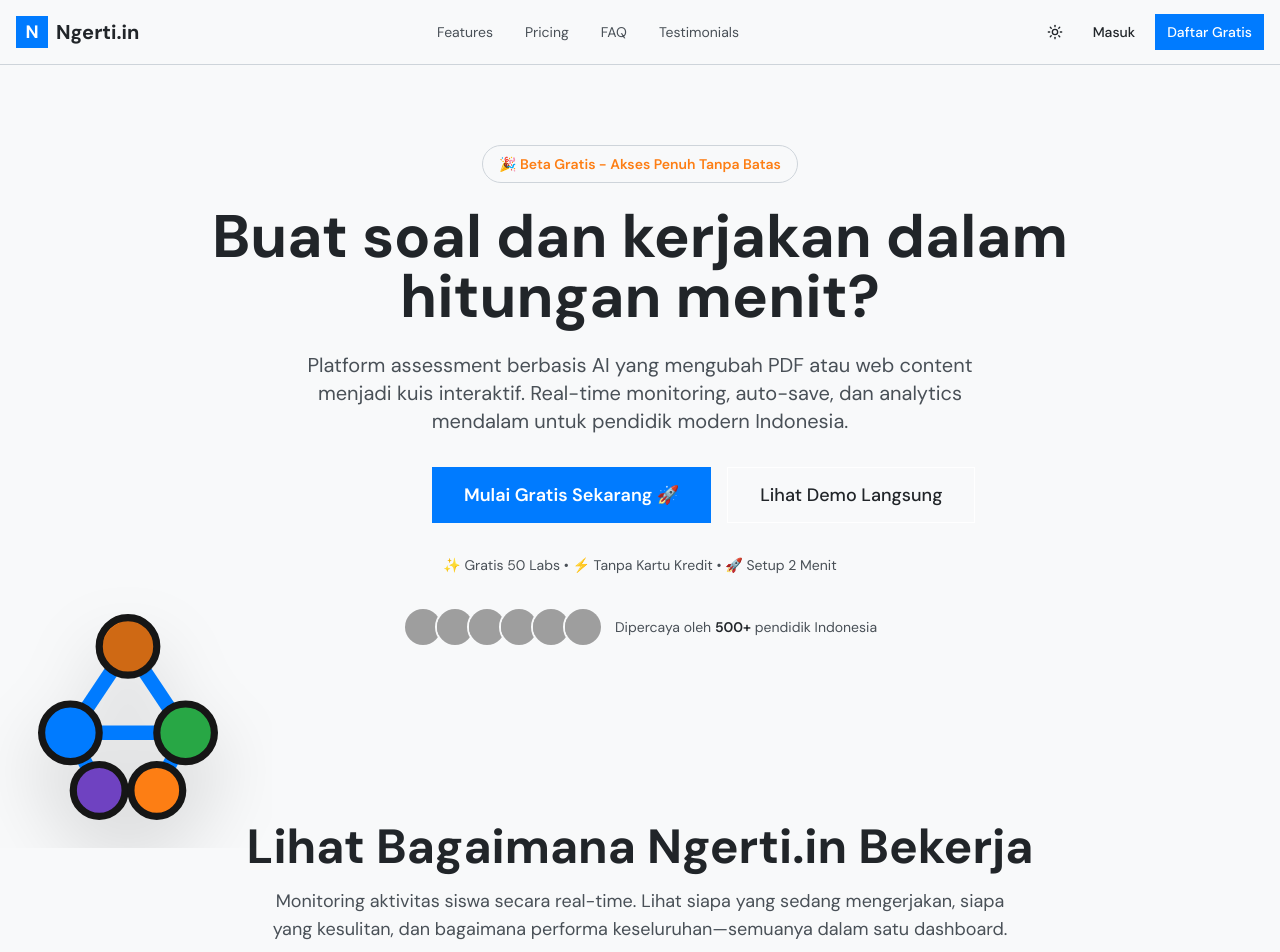
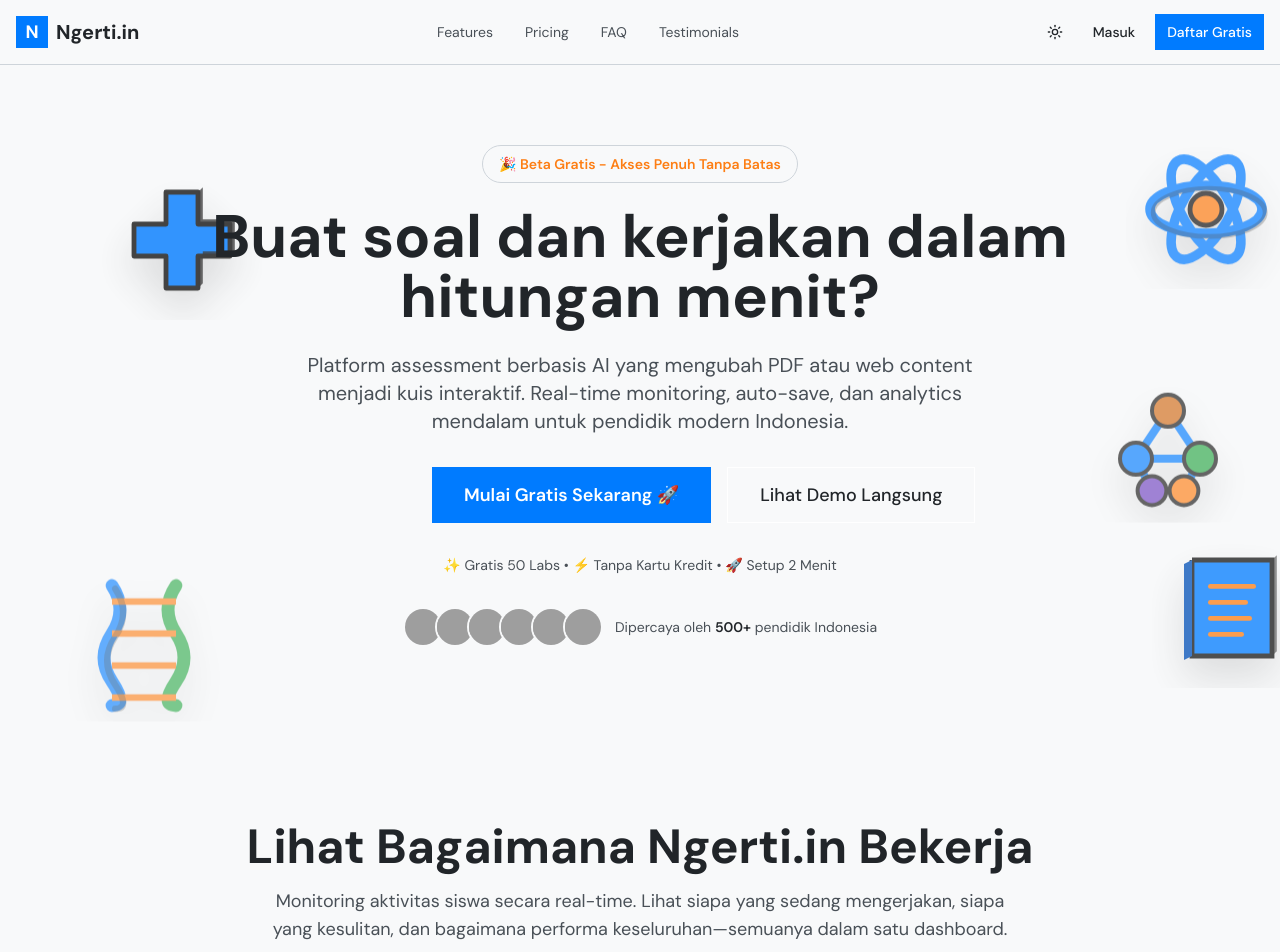
Before and after one commit to manikandareas/datafast-clone-maker, a React (Vite) app: page / in a window 1280 px wide. Shown: the top 952 px of the page. Built offline with nearby package versions, Linux system fonts and the light colour scheme; grey boxes are pictures that could not be loaded; the HTML template or start-up script is replaced by a standard one.

Commit message:
Constrain SVG to Hero
Render all 5 abstract subject SVGs statically in the Hero section with smaller size and abstract placements; remove scroll-based animation and ensure they appear together in the hero without disturbing content.

```diff
--- a/src/components/Hero.tsx
+++ b/src/components/Hero.tsx
@@ -15,8 +15,10 @@ export const Hero = () => {
   ];
 
   return (
-    <section className="py-12 md:py-20 px-4 relative overflow-hidden">
-      <SubjectShapes />
+    <section className="py-12 md:py-20 px-4 relative overflow-hidden min-h-[80vh]">
+      <div className="absolute inset-0 z-0">
+        <SubjectShapes />
+      </div>
       <div className="container mx-auto max-w-5xl text-center relative z-20">
         <div className="inline-block mb-4 md:mb-6 px-3 md:px-4 py-1.5 md:py-2 rounded-full bg-accent/10 border border-accent/20">
           <span className="text-accent font-semibold text-xs md:text-sm">
--- a/src/components/SubjectShapes.tsx
+++ b/src/components/SubjectShapes.tsx
@@ -1,64 +1,31 @@
-import { useEffect, useState } from "react";
-
 export const SubjectShapes = () => {
-  const [scrollProgress, setScrollProgress] = useState(0);
-
-  useEffect(() => {
-    const handleScroll = () => {
-      const totalHeight = document.documentElement.scrollHeight - window.innerHeight;
-      const progress = window.scrollY / totalHeight;
-      setScrollProgress(progress);
-    };
-
-    window.addEventListener("scroll", handleScroll);
-    return () => window.removeEventListener("scroll", handleScroll);
-  }, []);
-
-  // Determine which shape to show based on scroll progress
-  const getShapeIndex = () => {
-    if (scrollProgress < 0.2) return 0; // Math
-    if (scrollProgress < 0.4) return 1; // Physics
-    if (scrollProgress < 0.6) return 2; // Biology
-    if (scrollProgress < 0.8) return 3; // Language
-    return 4; // Chemistry
-  };
-
-  // Calculate discrete position based on scroll thresholds
-  const getPositionIndex = () => {
-    if (scrollProgress < 0.15) return 0;
-    if (scrollProgress < 0.3) return 1;
-    if (scrollProgress < 0.45) return 2;
-    if (scrollProgress < 0.6) return 3;
-    if (scrollProgress < 0.75) return 4;
-    return 5;
-  };
-
-  const positionIndex = getPositionIndex();
-  const shapeIndex = getShapeIndex();
-
-  // Define discrete positions in empty areas
-  const positions = [
-    { x: 5, y: 10, scale: 1, rotation: 0 },        // Top left corner - Hero
-    { x: 85, y: 15, scale: 1.1, rotation: 72 },    // Top right corner
-    { x: 90, y: 45, scale: 1, rotation: 144 },     // Middle right edge
-    { x: 8, y: 60, scale: 1.2, rotation: 216 },    // Middle left edge
-    { x: 88, y: 75, scale: 1, rotation: 288 },     // Bottom right corner
-    { x: 10, y: 88, scale: 0.9, rotation: 360 },   // Bottom left corner
+  // Static positions for all shapes in Hero section
+  const shapes = [
+    { index: 0, x: 8, y: 15, rotation: 15, scale: 0.7, opacity: 0.8 },      // Math - top left
+    { index: 1, x: 88, y: 10, rotation: -20, scale: 0.8, opacity: 0.7 },    // Physics - top right
+    { index: 2, x: 5, y: 75, rotation: 25, scale: 0.6, opacity: 0.6 },      // Biology - bottom left
+    { index: 3, x: 90, y: 70, rotation: -15, scale: 0.75, opacity: 0.75 },  // Language - bottom right
+    { index: 4, x: 85, y: 45, rotation: 10, scale: 0.65, opacity: 0.65 },   // Chemistry - middle right
   ];
 
-  const position = positions[positionIndex];
-
   return (
-    <div
-      className="fixed pointer-events-none z-10 w-64 h-64 md:w-80 md:h-80 transition-all duration-500 ease-out"
-      style={{
-        left: `${position.x}%`,
-        top: `${position.y}%`,
-        transform: `translate(-50%, -50%) rotate(${position.rotation}deg) scale(${position.scale})`,
-      }}
-    >
-      <ShapeSVG index={shapeIndex} />
-    </div>
+    <>
+      {shapes.map((shape, i) => (
+        <div
+          key={i}
+          className="absolute pointer-events-none w-32 h-32 md:w-40 md:h-40 animate-float"
+          style={{
+            left: `${shape.x}%`,
+            top: `${shape.y}%`,
+            transform: `translate(-50%, -50%) rotate(${shape.rotation}deg) scale(${shape.scale})`,
+            opacity: shape.opacity,
+            animationDelay: `${i * 0.3}s`,
+          }}
+        >
+          <ShapeSVG index={shape.index} />
+        </div>
+      ))}
+    </>
   );
 };
 
--- a/tailwind.config.ts
+++ b/tailwind.config.ts
@@ -111,12 +111,17 @@ export default {
           "0%": { transform: "translateX(-50%)" },
           "100%": { transform: "translateX(0%)" },
         },
+        float: {
+          "0%, 100%": { transform: "translateY(0px)" },
+          "50%": { transform: "translateY(-20px)" },
+        },
       },
       animation: {
         "accordion-down": "accordion-down 0.2s ease-out",
         "accordion-up": "accordion-up 0.2s ease-out",
         "marquee-left": "marquee-left 40s linear infinite",
         "marquee-right": "marquee-right 40s linear infinite",
+        float: "float 6s ease-in-out infinite",
       },
     },
   },
```
